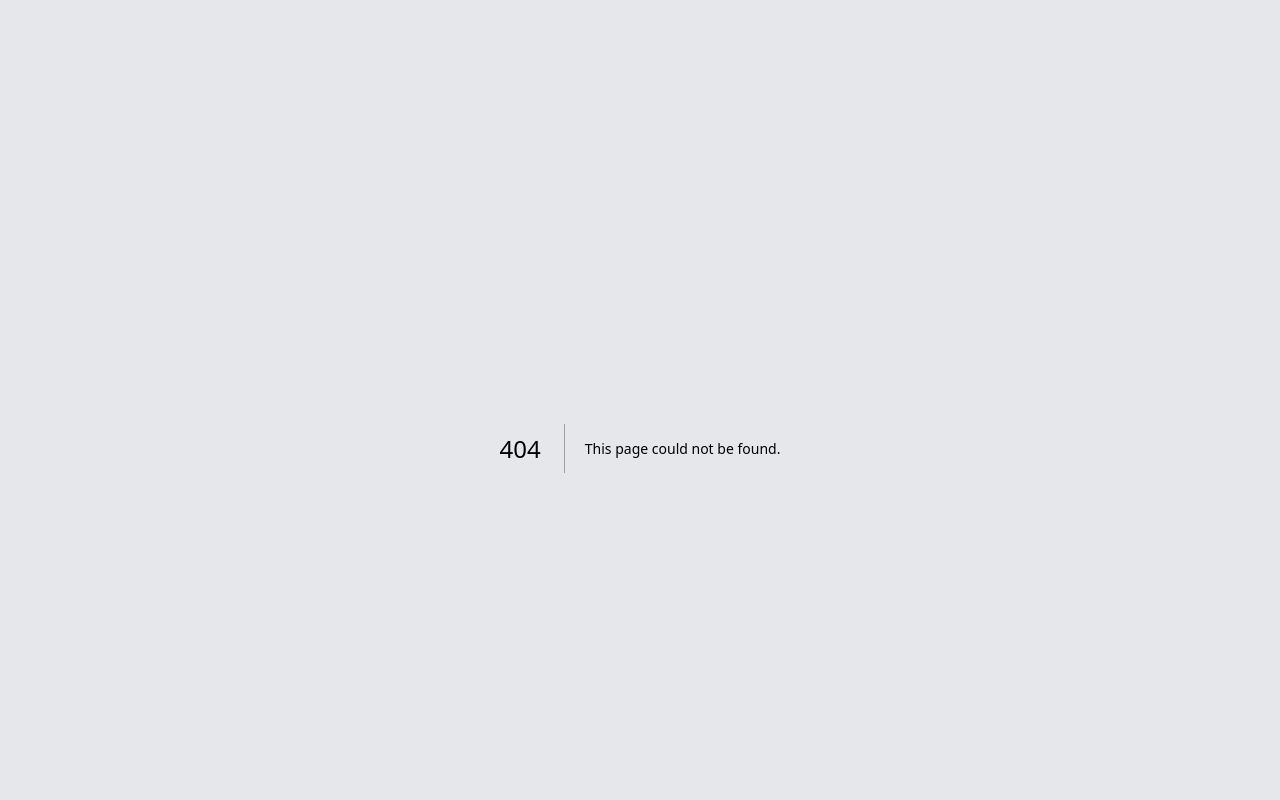
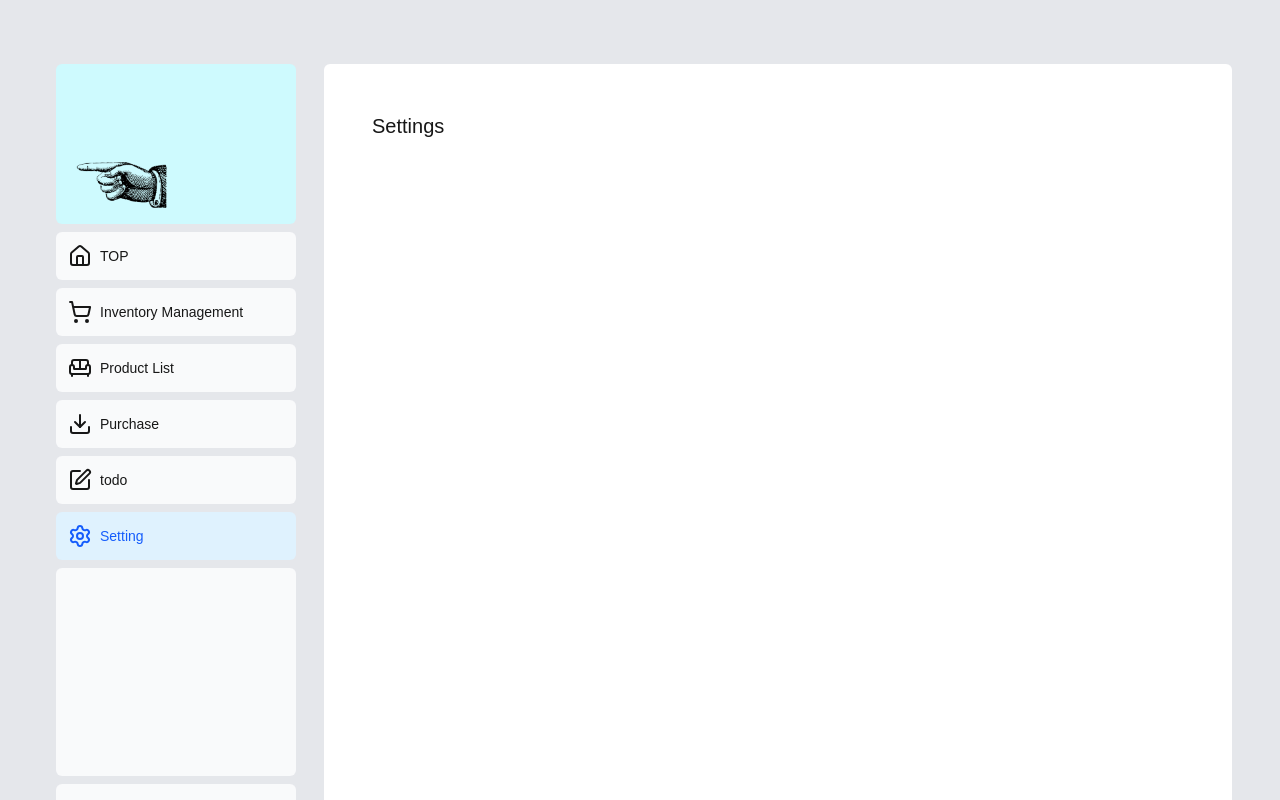
Before and after one commit to takayu7/manegement_app, a Next.js app: page /setting in a window 1280 px wide. Before the commit this address had no page. Built offline with nearby package versions, Linux system fonts and the light colour scheme.

Commit message:
変更分

```diff
--- a/package.json
+++ b/package.json
@@ -15,7 +15,8 @@
     "next": "15.3.5",
     "postgres": "^3.4.7",
     "react": "^19.0.0",
-    "react-dom": "^19.0.0"
+    "react-dom": "^19.0.0",
+    "react-router-dom": "^7.6.3"
   },
   "devDependencies": {
     "@eslint/eslintrc": "^3",
--- a/src/app/(pages)/product/page.tsx
+++ b/src/app/(pages)/product/page.tsx
@@ -10,6 +10,7 @@ export default async function Page() {
       count: 3,
     }
   ];
+
   return (
     <>
       <h1 className="text-xl">product</h1>
--- /dev/null
+++ b/src/app/(pages)/setting/page.tsx
@@ -0,0 +1,9 @@
+
+export default async function Page() {
+
+  return (
+    <>
+      <h1 className="text-xl">Settings</h1>
+    </>
+  );
+}
--- a/src/app/layout/SideNave.tsx
+++ b/src/app/layout/SideNave.tsx
@@ -1,8 +1,16 @@
 "use client";
-import Link from 'next/link';
+import Link from "next/link";
 import clsx from "clsx";
 import { usePathname } from "next/navigation";
-import { House,ShoppingCart,SquarePen,Download,Sofa } from 'lucide-react';
+import {
+  House,
+  ShoppingCart,
+  SquarePen,
+  Download,
+  Sofa,
+  Settings,
+} from "lucide-react";
+import Image from "next/image";
 
 const links = [
   { name: "TOP", href: "/top", icon: House },
@@ -11,25 +19,31 @@ const links = [
     href: "/inventory",
     icon: ShoppingCart,
   },
-    {
+  {
     name: "Product List",
     href: "/product",
     icon: Sofa,
   },
-    {
+  {
     name: "Purchase",
     href: "/purchase",
     icon: Download,
   },
-    {
+  {
     name: "todo",
     href: "/todolist",
     icon: SquarePen,
   },
+  {
+    name: "Setting",
+    href: "/setting",
+    icon: Settings,
+  },
 ];
 
 const NavLinks = () => {
-  const pathname = usePathname();//現在のパスを取得
+  const pathname = usePathname(); //現在のパスを取得
+
   return (
     <>
       {links.map((link) => {
@@ -52,26 +66,28 @@ const NavLinks = () => {
       })}
     </>
   );
-}
+};
 
-const SideNav =()=> {
+const SideNav = () => {
   return (
     <div className="flex h-full flex-col px-3 py-4 md:px-2">
       <Link
-        className="mb-2 flex h-20 items-end justify-start rounded-md bg-blue-600 p-4 md:h-40"
+        className="mb-2 flex h-20 items-end justify-start rounded-md bg-cyan-100 p-4 md:h-40"
         href="/"
       >
+        <Image src="/yubi.png" alt="Description" width={100} height={100} />
       </Link>
       <div className="flex grow flex-row justify-between space-x-2 md:flex-col md:space-x-0 md:space-y-2">
         <NavLinks />
         <div className="hidden h-auto w-full grow rounded-md bg-gray-50 md:block"></div>
-        <form>
-          <button className="flex h-[48px] w-full grow items-center justify-center gap-2 rounded-md bg-gray-50 p-3 text-sm font-medium hover:bg-sky-100 hover:text-blue-600 md:flex-none md:justify-start md:p-2 md:px-3">
-            <div className="hidden md:block">Sign Out</div>
-          </button>
-        </form>
+        <Link
+          href="/"
+          className="flex h-[48px] w-full grow items-center justify-center gap-2 rounded-md bg-gray-50 p-3 text-sm font-medium hover:bg-sky-100 hover:text-blue-600 md:flex-none md:justify-start md:p-2 md:px-3"
+        >
+          <div className="hidden md:block">Sign Out</div>
+        </Link>
       </div>
     </div>
   );
-}
+};
 export default SideNav;
```
Also changed, not shown: public/yubi.png (added), 1 other file (tests, documents, lock files or other folders).
